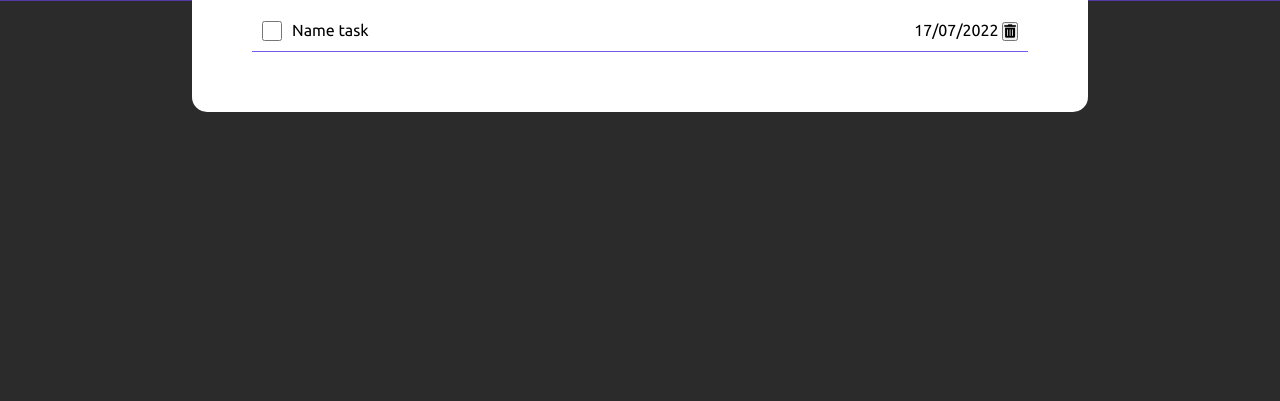
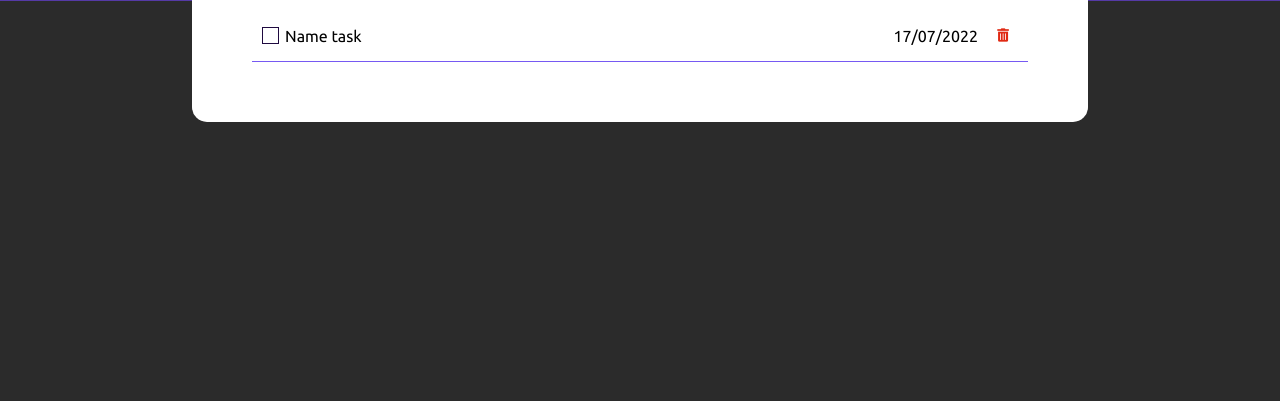
Before and after one commit to macedo-developer/dio-challenge-my-tasks, a website: page index.html in a window 1280 px wide. Shown: the part 399-800 px from the top of the page. Drawn offline with Linux system fonts and the light colour scheme.

Commit message:
change styles

```diff
--- a/styles/global.css
+++ b/styles/global.css
@@ -11,6 +11,14 @@
 html,
 body {
   height: 100vh;
+  font-family: "Ubuntu", sans-serif;
+}
+
+input,
+h1,
+p,
+input,
+span {
   font-family: "Ubuntu", sans-serif;
 }
 
@@ -60,7 +68,6 @@ main .form-tasks {
   flex-direction: row;
   justify-content: space-between;
   align-items: center;
-  margin: ;
 }
 
 .tasks-header .form-tasks-header {
@@ -76,7 +83,7 @@ main .form-tasks {
   background-color: #c1c1c1;
   /* color: white; */
   border-radius: 10px;
-  padding: 8px;
+  padding: 15px;
   margin: 5px;
 }
 
@@ -90,6 +97,12 @@ main .form-tasks {
   display: flex;
   align-items: center;
   justify-content: center;
+  cursor: pointer;
+  transition: background-color 0.3s ease-in-out;
+}
+
+.btn-insert-task:hover {
+  background-color: #6727f2;
 }
 
 .btn-insert-task i {
@@ -111,6 +124,7 @@ main .form-tasks {
   display: flex;
   flex-direction: row;
   justify-content: space-between;
+  align-items: center;
   padding: 10px;
   border-bottom: 1px solid #7659f2;
 }
@@ -120,14 +134,61 @@ ul li .task-name-check {
   flex-direction: row;
 }
 
-ul li .task-name-check input[type="checkbox"] {
-  height: 20px;
-  width: 20px;
-  background-color: #eee;
-  border-radius: 2px;
+ul li .task-name-check input[type="checkbox"]::before {
+  content: " ";
+  width: 15px;
+  height: 15px;
+  position: absolute;
+  background-color: #fff;
+  border: 1px solid #1f0a40;
+  cursor: pointer;
+}
+
+input[type="checkbox"]:checked::after {
+  content: " ";
+  width: 0.2rem;
+  height: 0.5rem;
+  margin-left: 0.3rem;
+  border-color: #1f0a40;
+  border-style: solid;
+  border-width: 0 3px 3px 0;
+  position: absolute;
+  transform: rotate(45deg);
   cursor: pointer;
 }
 
 ul li .task-name-check p {
   margin-left: 10px;
+  /* text-decoration: line-through */
 }
+
+ul li .task-date-del {
+  display: flex;
+  align-items: center;
+  justify-content: flex-start;
+}
+
+ul li .task-date-del span {
+  margin-right: 10px;
+  /* text-decoration: line-through */
+}
+
+ul li .task-date-del .btn-delete-task {
+  width: 30px;
+  height: 30px;
+  background-color: transparent;
+  border: none;
+  display: flex;
+  align-items: center;
+  justify-content: center;
+  cursor: pointer;
+}
+
+ul li .task-date-del .btn-delete-task i {
+  color: #e02913;
+  transition: color 0.5s ease-in-out;
+}
+
+ul li .task-date-del .btn-delete-task i:hover {
+  color: #8d1a0d;
+}
```
